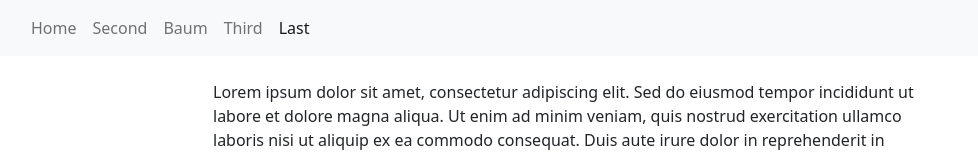
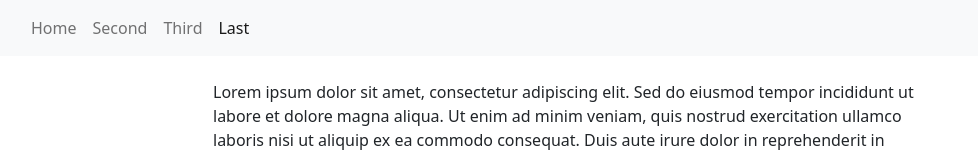
Before and after one commit to rachmann-alexander/kiist, a plain HTML site: page last.html in a window 1280 px wide. Shown: the top 156 px of the page, without its empty margins (59-1037 px from the left). Drawn offline with nearby package versions, Linux system fonts and the light colour scheme.

Commit message:
Update last.html

```diff
--- a/last.html
+++ b/last.html
@@ -16,7 +16,6 @@
                 <div class="navbar-nav">
                     <a class="nav-link" href="index.html">Home</a>
                     <a class="nav-link" href="second.html">Second</a>
-                    <a class="nav-link" href="baum.html">Baum</a>
                     <a class="nav-link" href="third.html">Third</a>
                     <a class="nav-link active" href="last.html">Last</a>
                 </div>
```
